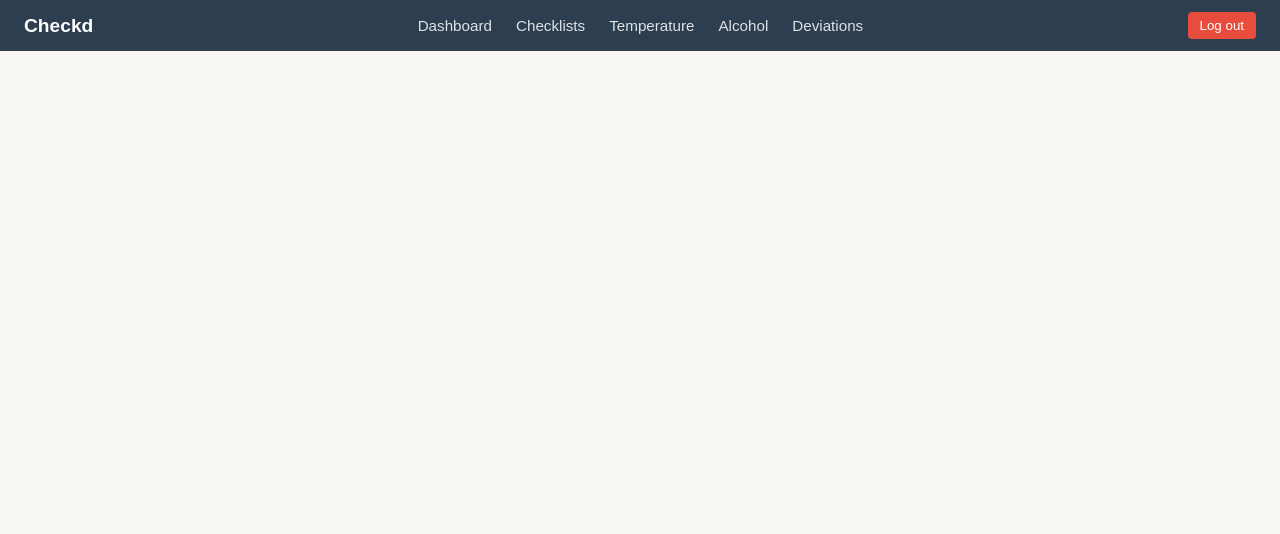
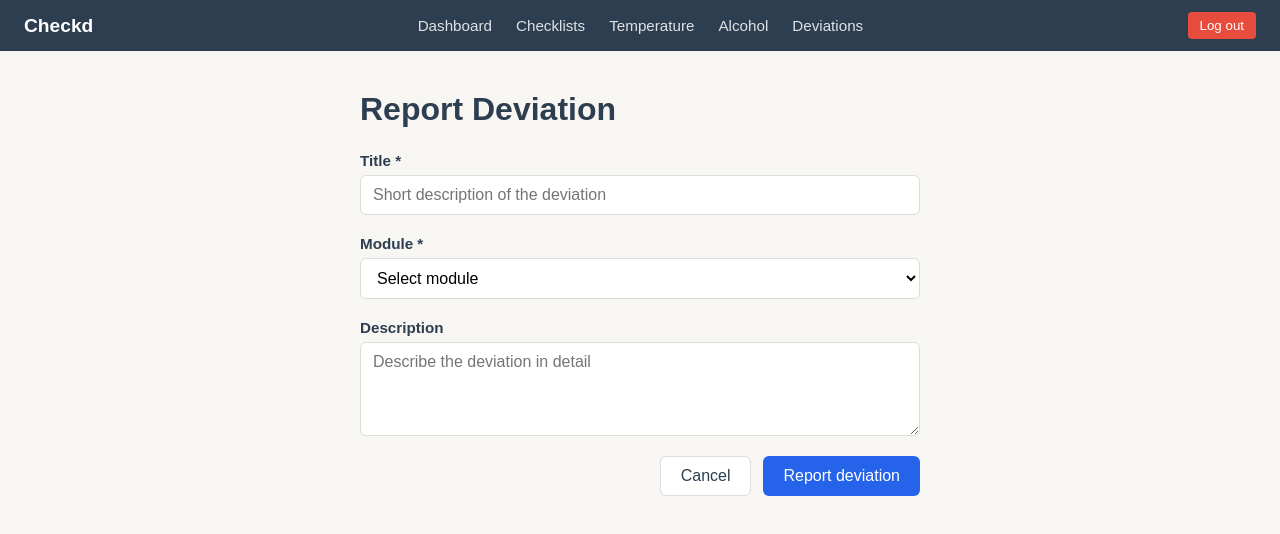
Before and after one commit to Theamarieal/Full-stack_prosjekt, a Vue app in the folder frontend/: page /deviations/new in a window 1280 px wide. Shown: the top 534 px of the page. Built offline with nearby package versions, Linux system fonts and the light colour scheme; sample sign-in values are in the browser's storage.

Commit message:
feat: add deviation registration page with form validation and POST to backend

```diff
--- a/frontend/src/api/deviation.js
+++ b/frontend/src/api/deviation.js
@@ -3,5 +3,8 @@ import axios from './axios';
 export default {
   getAll() {
     return axios.get('/deviations')
+  },
+  create(deviation) {
+    return axios.post('/deviations', deviation)
   }
 }
--- a/frontend/src/router/index.js
+++ b/frontend/src/router/index.js
@@ -45,6 +45,15 @@ const router = createRouter({
         roles: ['EMPLOYEE', 'MANAGER', 'ADMIN'],
       },
     },
+    {
+      path: '/deviations/new',
+      name: 'deviation-new',
+      component: () => import('../views/DeviationNewView.vue'),
+      meta: {
+        requiresAuth: true,
+        roles: ['EMPLOYEE', 'MANAGER', 'ADMIN'],
+      },
+    },
     // for later if we want a specific dashboard path pointing to the same place
     {
       path: '/dashboard',
--- /dev/null
+++ b/frontend/src/views/DeviationNewView.vue
@@ -0,0 +1,186 @@
+<template>
+  <div class="deviation-new">
+    <h1>Report Deviation</h1>
+
+    <form class="deviation-form" @submit.prevent="handleSubmit">
+      <div class="form-group">
+        <label for="title">Title *</label>
+        <input
+          id="title"
+          v-model="form.title"
+          type="text"
+          placeholder="Short description of the deviation"
+        />
+        <span v-if="errors.title" class="error">{{errors.title}}</span>
+      </div>
+
+      <div class="form-group">
+        <label for="module">Module *</label>
+        <select id="module" v-model="form.module">
+          <option value="">Select module</option>
+          <option value="IK_MAT">IK-Mat</option>
+          <option value="IK_ALKOHOL">IK-Alkohol</option>
+        </select>
+        <span v-if="errors.module" class="error">{{ errors.module }}</span>
+      </div>
+
+      <div class="form-group">
+        <label for="description">Description</label>
+        <textarea
+          id="description"
+          v-model="form.description"
+          rows="4"
+          placeholder="Describe the deviation in detail"
+        />
+      </div>
+
+      <div v-if="submitError" class="error submit-error">{{ submitError }}</div>
+
+      <div class="form-actions">
+        <button type="button" class="btn-secondary" @click="router.push('/deviations')">Cancel</button>
+        <button type="submit" class="btn-primary" :disabled="loading">
+          {{ loading ? 'Submitting...' : 'Report deviation' }}
+        </button>
+      </div>
+    </form>
+  </div>
+</template>
+
+<script setup>
+import { ref } from 'vue'
+import { useRouter } from 'vue-router'
+import deviationApi from '@/api/deviation'
+
+const router = useRouter()
+
+const form = ref({
+  title: '',
+  module: '',
+  description: '',
+})
+
+const errors = ref({})
+const submitError = ref('')
+const loading = ref(false)
+
+function validate() {
+  errors.value = {}
+  if (!form.value.title.trim()) {
+    errors.value.title = 'Title is required'
+  }
+  if (!form.value.module) {
+    errors.value.module = 'Module is required'
+  }
+  return Object.keys(errors.value).length === 0
+}
+
+async function handleSubmit() {
+  if (!validate()) return
+
+  loading.value = true
+  submitError.value = ''
+
+  try {
+    await deviationApi.create(form.value)
+    router.push('/deviations')
+  } catch (e) {
+    submitError.value = 'Failed to submit deviation. Please try again.'
+    console.error(e)
+  } finally {
+    loading.value = false
+  }
+}
+</script>
+
+<style scoped>
+.deviation-new {
+  max-width: 600px;
+  margin: 40px auto;
+  padding: 0 20px;
+}
+
+h1 {
+  margin-bottom: 24px;
+  color: #2c3e50;
+}
+
+.deviation-form {
+  display: flex;
+  flex-direction: column;
+  gap: 20px;
+}
+
+.form-group {
+  display: flex;
+  flex-direction: column;
+  gap: 6px;
+}
+
+label {
+  font-weight: 600;
+  font-size: 0.95rem;
+  color: #2c3e50;
+}
+
+input,
+select,
+textarea {
+  padding: 10px 12px;
+  border: 1px solid #ddd;
+  border-radius: 6px;
+  font-size: 1rem;
+  font-family: inherit;
+  background: white;
+}
+
+input:focus,
+select:focus,
+textarea:focus {
+  outline: none;
+  border-color: #2563eb;
+}
+
+.error {
+  color: #dc2626;
+  font-size: 0.85rem;
+}
+
+.submit-error {
+  font-weight: 600;
+}
+
+.form-actions {
+  display: flex;
+  gap: 12px;
+  justify-content: flex-end;
+}
+
+.btn-primary {
+  background: #2563eb;
+  color: white;
+  border: none;
+  padding: 10px 20px;
+  border-radius: 6px;
+  cursor: pointer;
+  font-size: 1rem;
+}
+
+.btn-primary:disabled {
+  opacity: 0.6;
+  cursor: not-allowed;
+}
+
+.btn-secondary {
+  background: white;
+  color: #2c3e50;
+  border: 1px solid #ddd;
+  padding: 10px 20px;
+  border-radius: 6px;
+  cursor: pointer;
+  font-size: 1rem;
+}
+
+.btn-secondary:hover {
+  border-color: #2563eb;
+}
+</style>
```
